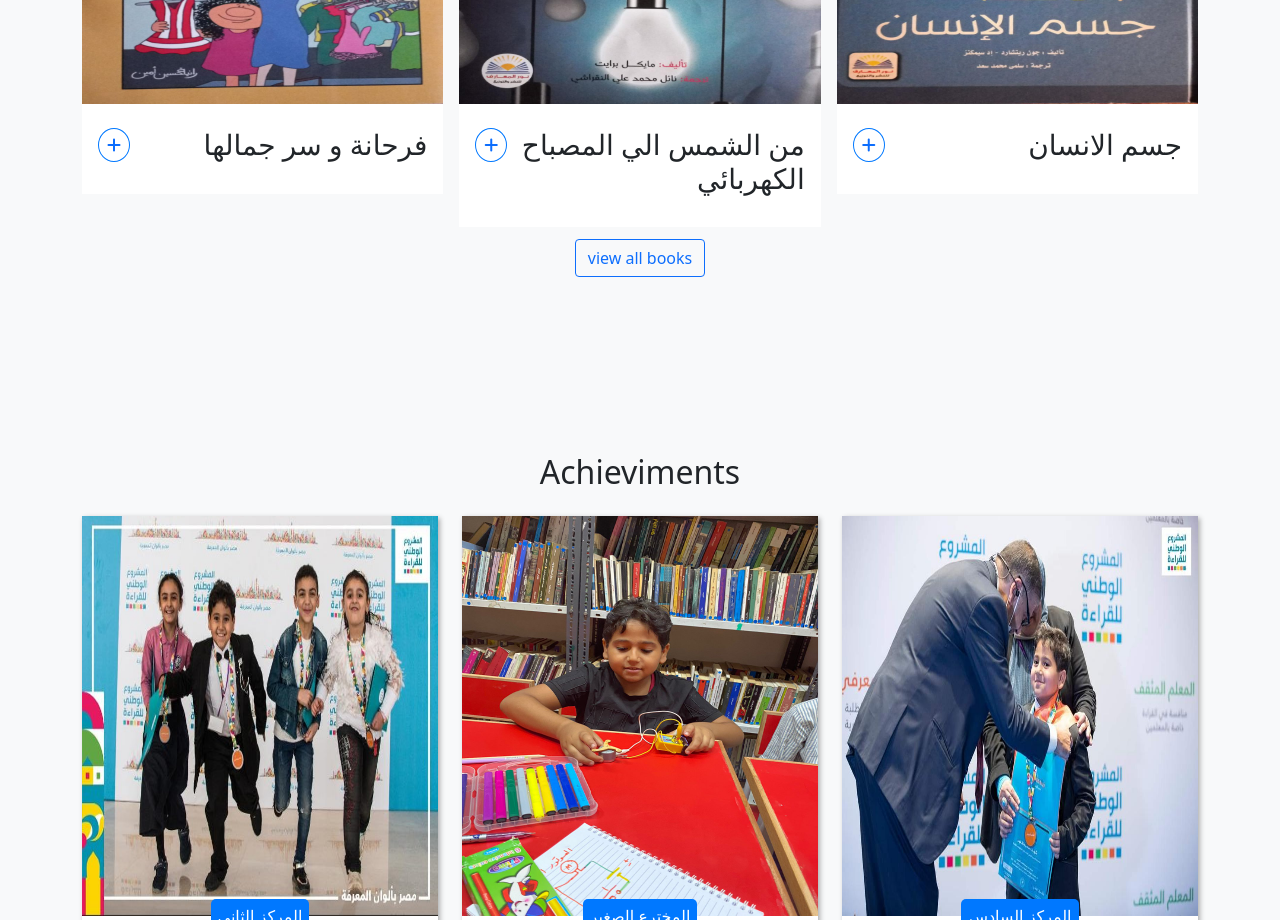
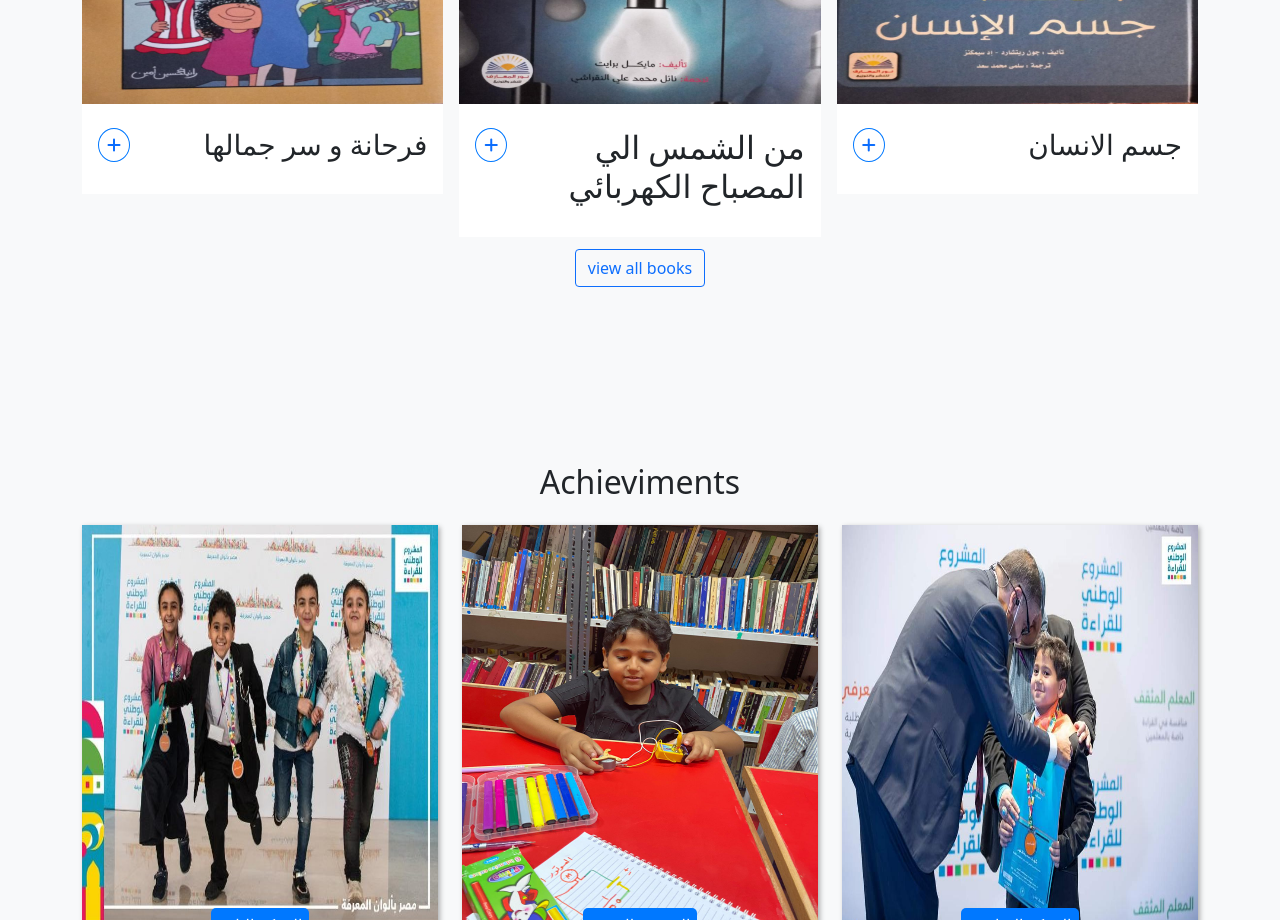
Before and after one commit to Kero121/books, a plain HTML site: page index.html in a window 1280 px wide. Shown: the part 2580-3500 px from the top of the page. Drawn offline with Linux system fonts and the light colour scheme.

Commit message:
Update index.html

```diff
--- a/index.html
+++ b/index.html
@@ -234,7 +234,7 @@
                     </div>
                     <div class="content-port d-flex justify-content-between  bg-white p-3">
                         <div class="data">
-                            <h3 class="py-2"> من الشمس الي المصباح الكهربائي</h3>
+                            <h2 class="py-2"> من الشمس الي المصباح الكهربائي</h2>
 
                         </div>
                         <div
```
